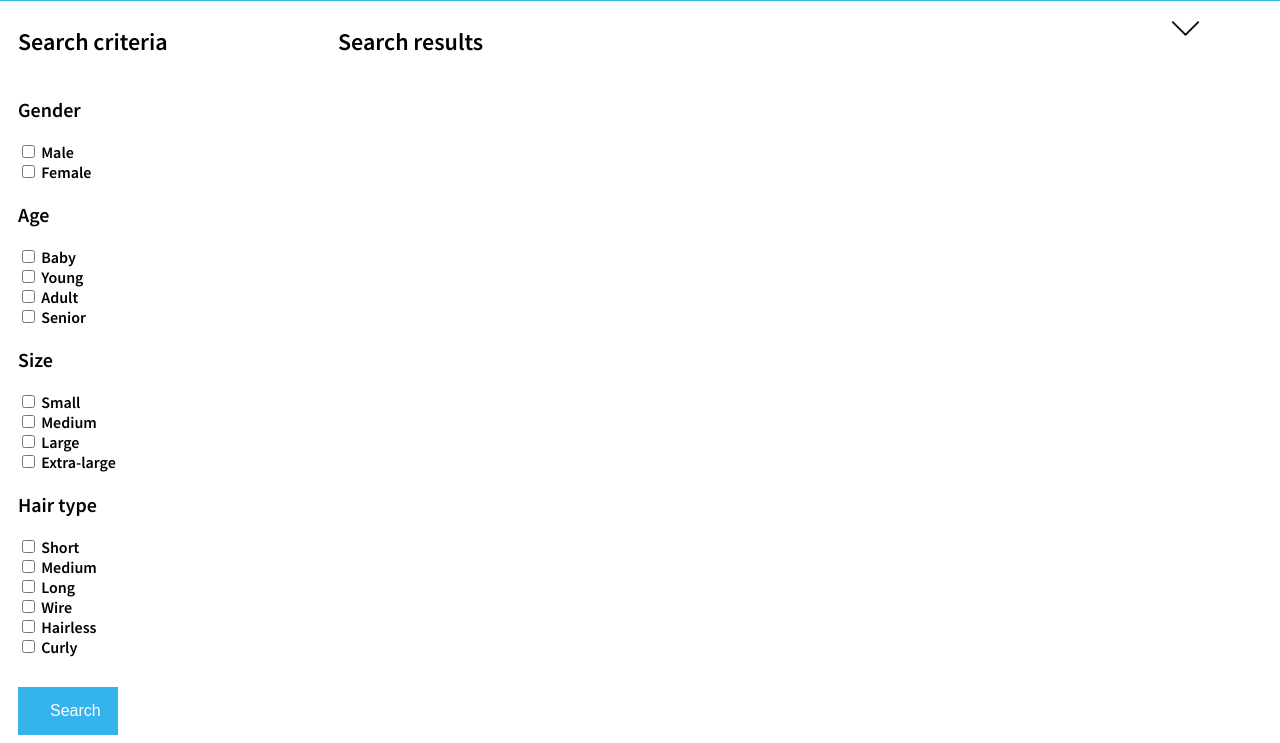
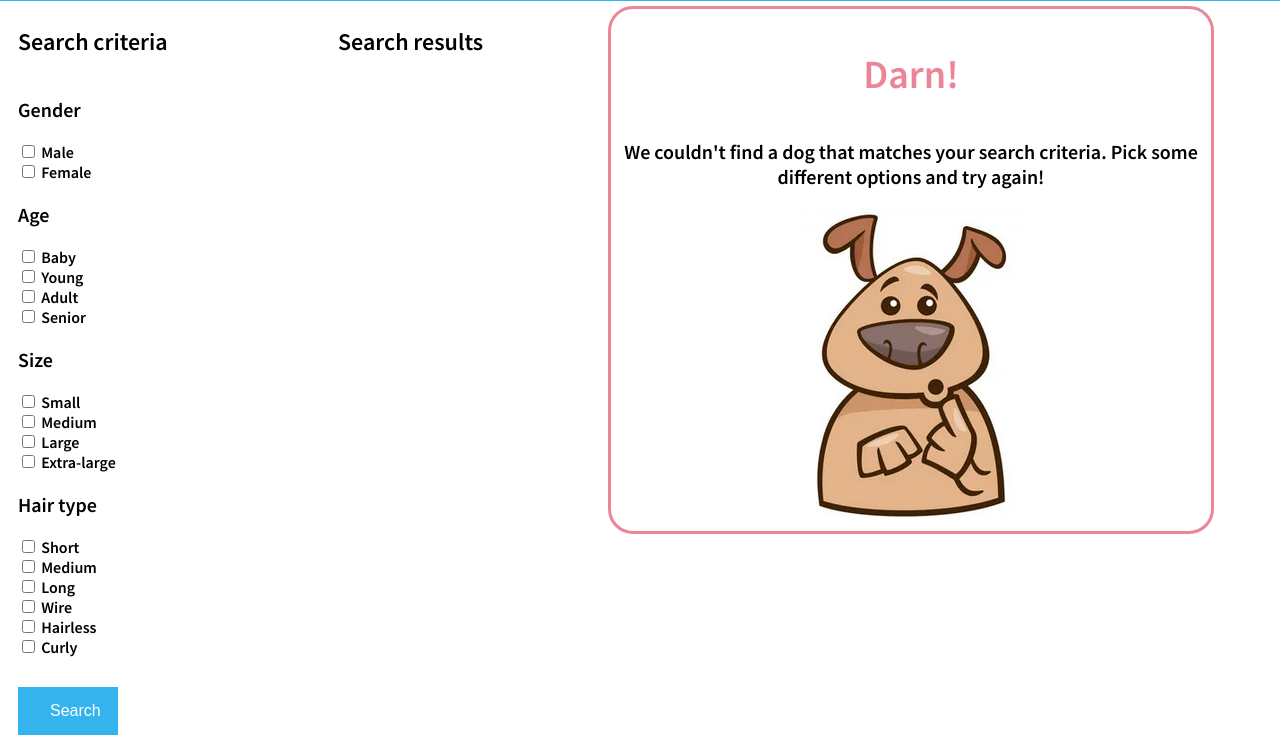
Before and after one commit to myoungerman/pup-picker, a website built with Parcel: page src/index.html in a window 1280 px wide. Shown: the part 82-825 px from the top of the page. Built offline with nearby package versions, Linux system fonts and the light colour scheme; no server answers.

Commit message:
Start adding banner

```diff
--- a/src/index.html
+++ b/src/index.html
@@ -116,6 +116,11 @@
                 <p class="section-header">My favorites</p>
             </section>
         </section>
+        <div id="banner">
+            <p id="banner-heading">Darn!</p>
+            <p id="banner-body">We couldn't find a dog that matches your search criteria. Pick some different options and try again!</p>
+            <img src="images/confused-brown-dog.png" id="banner-image" alt="Banner image">
+        </div>
     </main>
   </body>
 </html>
--- a/src/styles.css
+++ b/src/styles.css
@@ -1,3 +1,25 @@
+#banner {
+    z-index: 5;
+    width: 600px;
+    margin-left: 50%;
+    position: absolute;
+    background-color: white;
+    border-color: #EB8698;
+    border-radius: 25px;
+    border-style: solid;
+    text-align: center;
+}
+
+#banner-body {
+    font-size: 1.25rem;
+}
+
+#banner-heading {
+    font-size: 2.5rem;
+    color: #EB8698;
+    font-weight: 600;
+}
+
 body {
     width: 1200px;
     font-family: 'Source Sans Pro', sans-serif;
```
Also changed, not shown: dist/index.html, src/images/confused-brown-dog.PNG (added), src/images/confused-dog.png (added), 8 other files.
